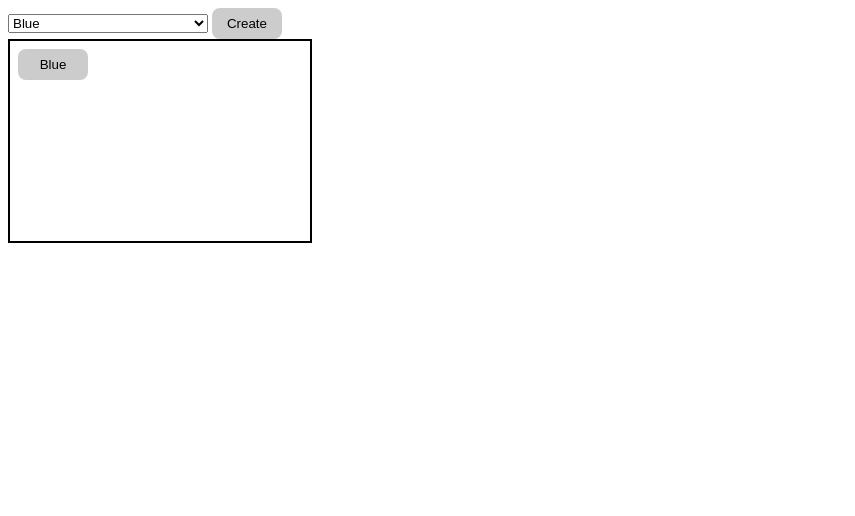
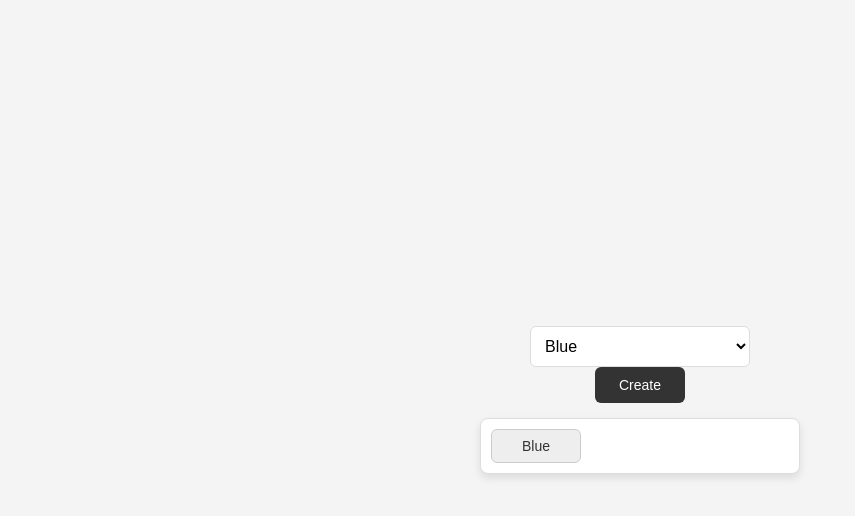
Before and after one commit to SurajPrasaad/JavaScripts, a plain HTML site: page JS Code Challenges/BgChangerApp/index.html in a window 1280 px wide. Both pictures are taken after a click on the button "Create". Shown: the whole page, without its empty margins (0-855 px from the left). Drawn offline with Linux system fonts and the light colour scheme.

Commit message:
fix:style and using closure in js

```diff
--- a/JS Code Challenges/BgChangerApp/app.js
+++ b/JS Code Challenges/BgChangerApp/app.js
@@ -1,32 +1,48 @@
-let selectElement = document.getElementById("bg-changer");
-let createButton = document.getElementById("createButton");
-createButton.addEventListener('click',()=>{
-        let allButtons = document.getElementById("allButtons");
-        let buttonCreateElement = document.createElement('button')
-        buttonCreateElement.innerText = selectElement.value;
-        buttonCreateElement.classList.add("button")
-        allButtons.appendChild(buttonCreateElement);
-        let button = document.querySelectorAll("button")
-        button.forEach((e)=>{
-            e.addEventListener('click',(events)=>{
-                let selectedColor = events.target.innerText;
-                document.body.style.backgroundColor = selectedColor
-            })
-        })
-})
+(function () {
+    let selectElement = document.getElementById("bg-changer");
+    let createButton = document.getElementById("createButton");
+    let allButtons = document.getElementById("allButtons");
 
-function colorCreateWithOptions(){
-let colorArray = ["Blue","Brown","Orange","Pink","Red","Green","Purple","Yellow","Grey","White","Coral","Cyan","Gold","Magenta","Olive","Navy","Beige"]
+    function colorCreateWithOptions() {
+        let colorArray = [
+            "Blue", "Brown", "Orange", "Pink", "Red", "Green",
+            "Purple", "Yellow", "Grey", "White", "Coral", "Cyan",
+            "Gold", "Magenta", "Olive", "Navy", "Beige"
+        ];
 
-for(let index=0;index<colorArray.length;index++){
-let options = document.createElement('option');
-options.innerText = colorArray[index]
-options.setAttribute("value",colorArray[index]);
-selectElement.appendChild(options)
-}
-}
-let x = colorCreateWithOptions();
-x=null
+        colorArray.forEach(color => {
+            let option = document.createElement('option');
+            option.innerText = color;
+            option.value = color;
+            selectElement.appendChild(option);
+        });
+    }
+
+    function createColorButton(color) {
+        let button = document.createElement('button');
+        button.innerText = color;
+        button.classList.add("button");
+        button.addEventListener('click', function () {
+            document.body.style.backgroundColor = color;
+        });
+        return button;
+    }
+
+    function handleCreateButtonClick() {
+        let selectedColor = selectElement.value;
+        let existingButtons = Array.from(allButtons.children);
+        let isButtonExists = existingButtons.some(button => button.innerText === selectedColor);
+        if (isButtonExists) {
+            alert(`Button for ${selectedColor} already exists!`);
+            return;
+        }
+        let newButton = createColorButton(selectedColor);
+        allButtons.appendChild(newButton);
+    }
+
+    createButton.addEventListener('click', handleCreateButtonClick);
+    colorCreateWithOptions();
+})();
 
 // let options = document.createElement('option');
 // options.getAttribute(null)
--- a/JS Code Challenges/BgChangerApp/style.css
+++ b/JS Code Challenges/BgChangerApp/style.css
@@ -1,26 +1,79 @@
-#bg-changer{
-    width:200px;
+
+* {
+    margin: 0;
+    padding: 0;
+    box-sizing: border-box;
+    font-family: Arial, sans-serif;
 }
 
-#createButton,.button{
-    width: 70px;
+body {
+    display: flex;
+    flex-direction: column;
+    align-items: center;
+    justify-content: center;
+    height: 100vh;
+    background-color: #f4f4f4;
+    transition: background-color 0.3s ease;
+}
+
+
+#bg-changer {
+    width: 220px;
+    padding: 10px;
+    border: 1px solid #ddd;
+    border-radius: 6px;
+    background-color: white;
+    font-size: 16px;
+    outline: none;
+}
+
+#createButton, .button {
+    width: 90px;
     border: none;
+    border-radius: 6px;
+    background-color: #333;
+    color: white;
+    padding: 10px;
+    font-size: 14px;
+    transition: background 0.3s ease, transform 0.2s ease;
+}
+
+#createButton:hover, .button:hover {
+    cursor: pointer;
+    background-color: #555;
+    transform: translateY(-2px);
+}
+
+
+#allButtons {
+    display: flex;
+    flex-wrap: wrap;
+    gap: 10px;
+    width: 320px;
+    max-height: 200px;
+    border: 1px solid #ddd;
+    background-color: white;
+    padding: 10px;
     border-radius: 8px;
-    background-color: #ccc;
-    padding: 8px;
+    box-shadow: 0 4px 8px rgba(0, 0, 0, 0.1);
+    overflow-y: auto;
+    margin-top: 15px;
 }
-#createButton,.button:hover{
-    cursor: pointer;
+
+#allButtons > button {
+    padding: 8px 12px;
+    border-radius: 6px;
+    font-size: 14px;
+    background-color: #eee;
+    color: #333;
+    border: 1px solid #ccc;
+    transition: background 0.3s ease;
 }
-#allButtons{
-    display: inline-block;
-    align-content: flex-start;
-    width: 300px;
-    height: 200px;
-    border: 2px solid black;
-    background-color: #fff;
-    overflow-y: scroll;
+
+#allButtons > button:hover {
+    background-color: #ddd;
 }
-#allButtons > button{
-    margin: 8px;
+
+body {
+    transition: background-color 0.5s ease-in-out;
 }
```
